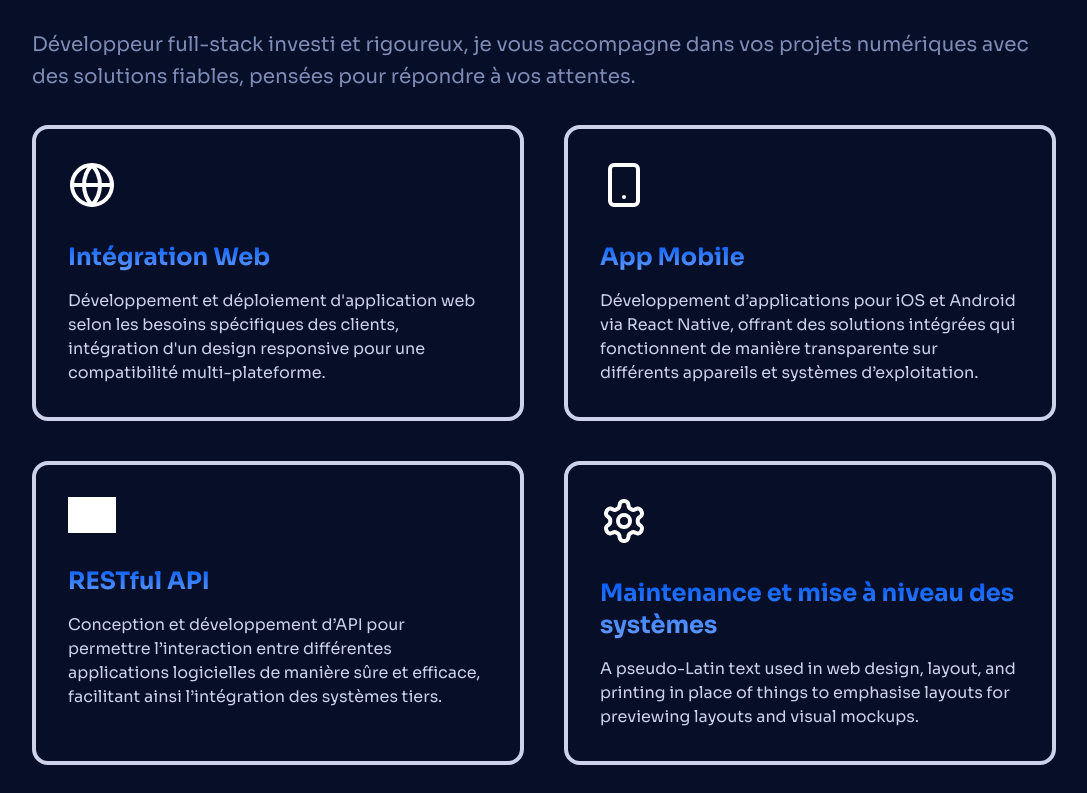
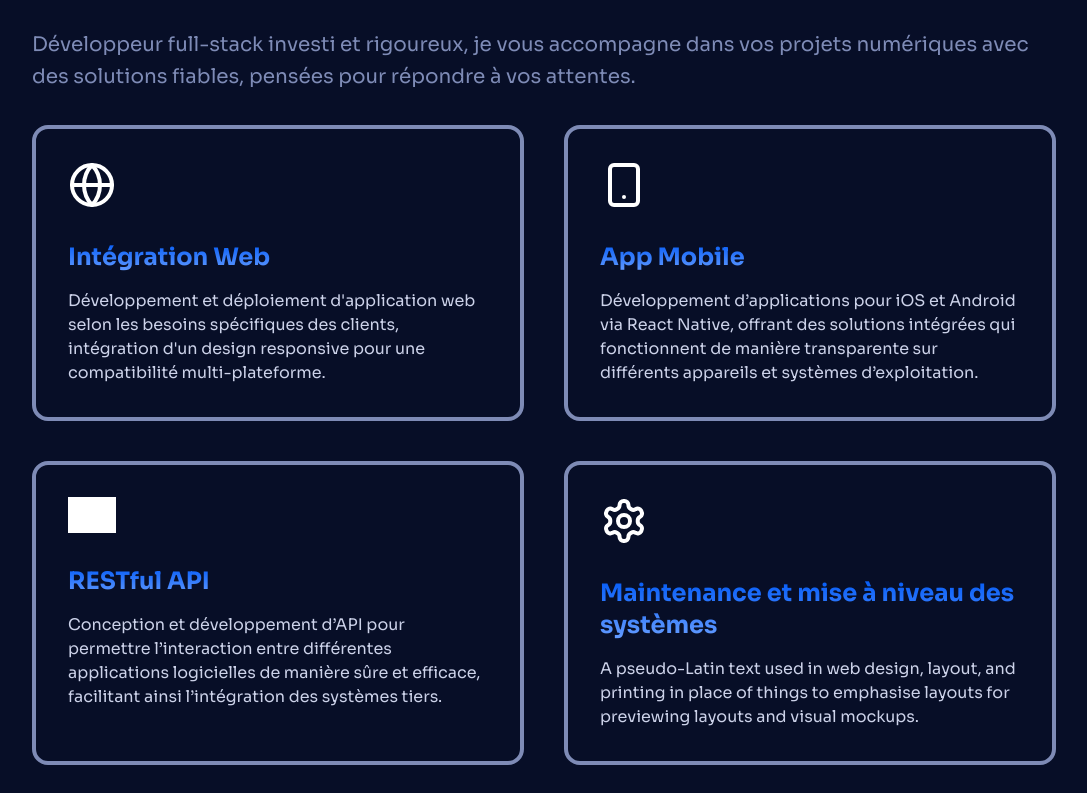
Before and after one commit to OnaFlorent/RealWeb-Expertise, a React (Vite) app: page / in a window 1280 px wide. Shown: the part 4207-5000 px from the top of the page, without its empty margins (96-1183 px from the left). Built offline with nearby package versions, Linux system fonts and the light colour scheme; grey boxes are pictures that could not be loaded.

Commit message:
Services/Hero

```diff
--- a/src/components/Hero.jsx
+++ b/src/components/Hero.jsx
@@ -59,7 +59,6 @@ const Hero = () => {
                 </span>
               </div>
             </h1>
-
             <p className="body-1 text-n-5">
               Développeur Full-Stack Freelance certifié en web et web mobile,
               basé dans la métropole lilloise, je mets{" "}
--- a/src/components/Services.jsx
+++ b/src/components/Services.jsx
@@ -18,7 +18,7 @@ export const Services = () => {
             {features.map((feature) => (
               <div
                 key={feature.id}
-                className="group border-4 border-n-3 hover:bg-n-8 rounded-xl lg:rounded-2xl p-8 space-y-8 cursor-pointer"
+                className="group border-4 border-n-5 hover:border-p-3 hover:bg-n-8 rounded-xl lg:rounded-2xl p-8 space-y-8 cursor-pointer"
               >
                 <img
                   src={feature.image}
```
